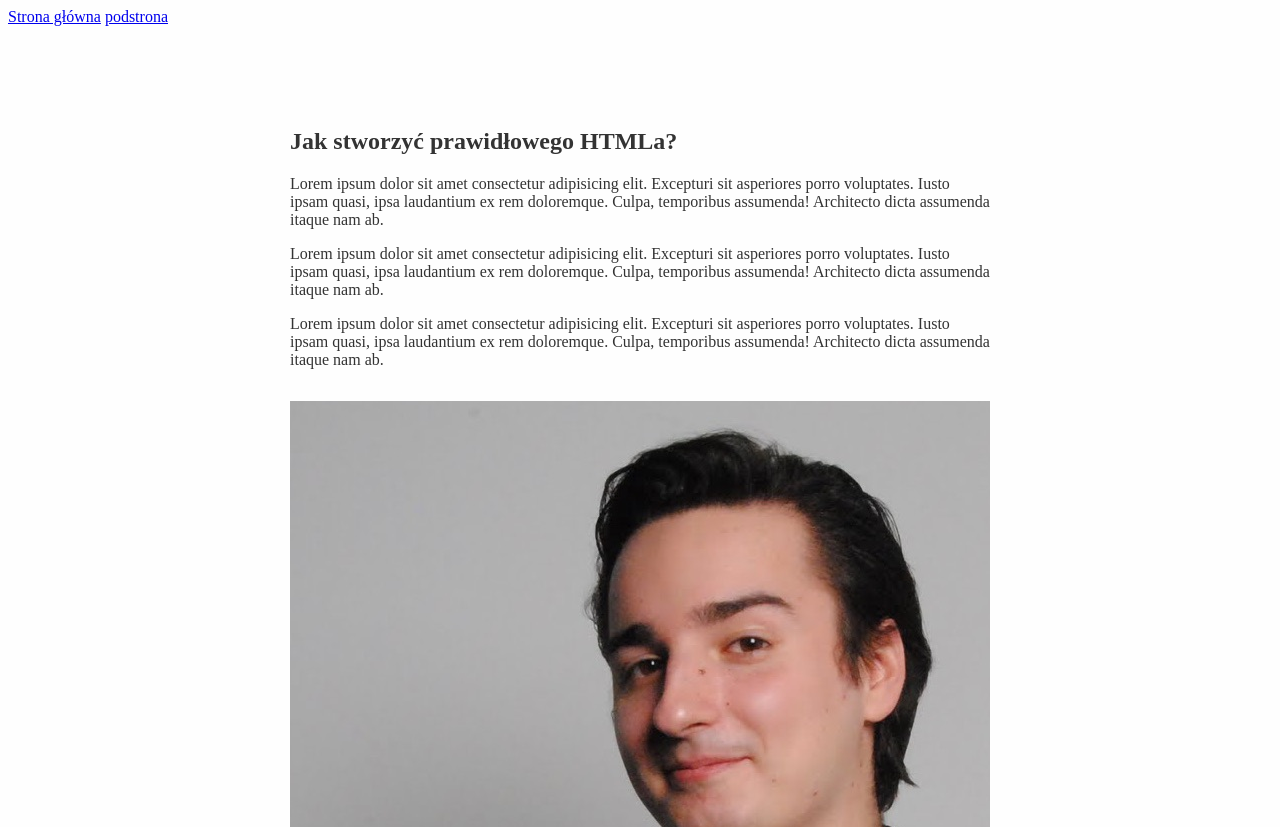
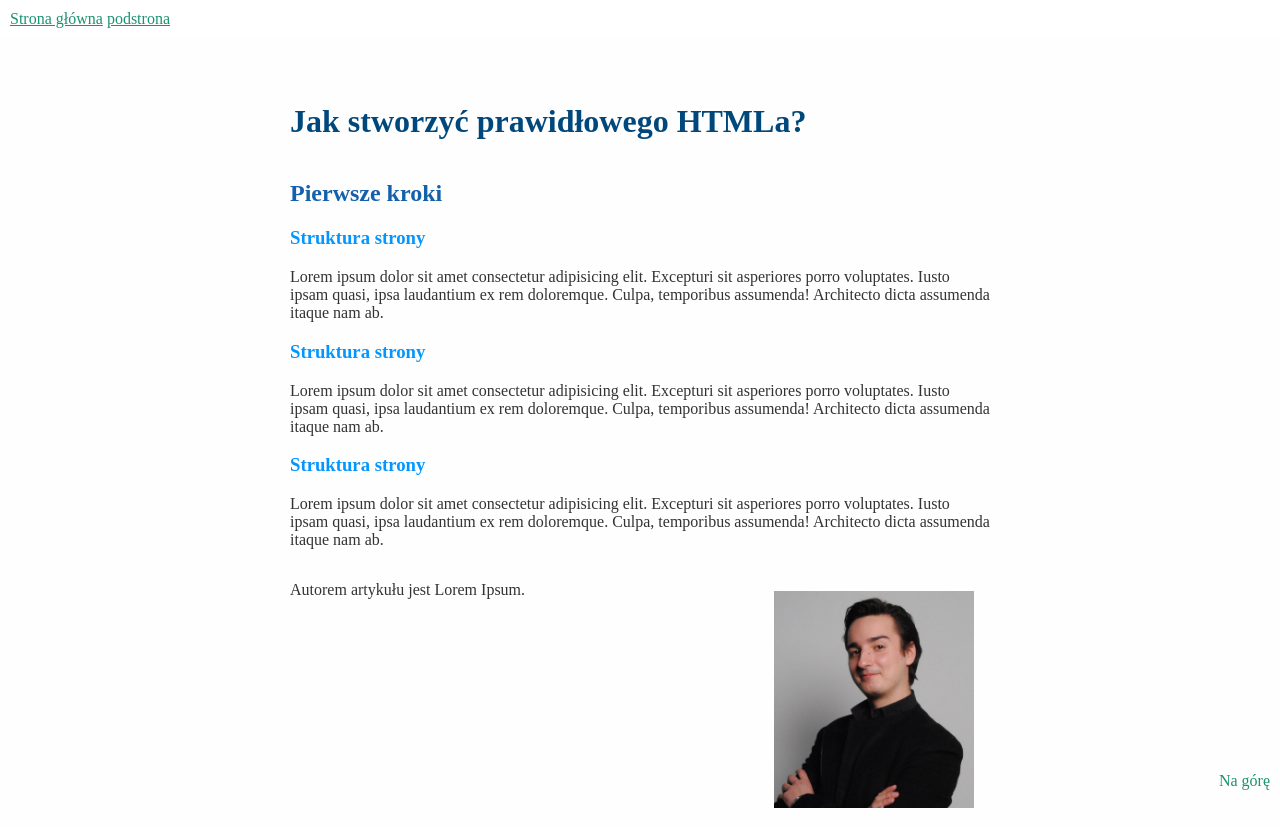
Before and after one commit to matlesz/homepage, a plain HTML site: page podstrona.html in a window 1280 px wide. Shown: the top 827 px of the page. Drawn offline with Linux system fonts and the light colour scheme.

Commit message:
BEM refacotring of  second page

```diff
--- a/podstrona.html
+++ b/podstrona.html
@@ -7,28 +7,39 @@
     <title>Document</title>
     <link href="style.css" rel="stylesheet" type="text/css">
 </head>
+
 <body>
-    <header>
-        <a class="link" href="index.html">Strona główna</a>
-        <a class="link" href="podstrona.html">podstrona</a>
+    <header class="navigation">
+        <a class="navigation__link" href="index.html">Strona główna</a>
+        <a class="navigation__link" href="podstrona.html">podstrona</a>
 		</header>
 
-    <main class="main">
-			<article>
-				<header class="mainHeader">
+    <main id="top" class="main">
+		<header class="main__header">
 			<h1>Jak stworzyć prawidłowego HTMLa?</h1>
 		</header>
-				<p class="paragraph">
+		<article class="htmlCreation">
+			<h2 class="htmlCreation__header">Pierwsze kroki</h2>
+			<p class="htmlCreation__paragraph">
+				<h3 class="htmlCreation__thirdHeader">
+					Struktura strony
+				</h3>
 				Lorem ipsum dolor sit amet consectetur adipisicing elit. Excepturi sit asperiores porro voluptates. Iusto ipsam quasi, ipsa laudantium ex rem doloremque. Culpa, temporibus assumenda! Architecto dicta assumenda itaque nam ab.
 			</p>
-				<p class="paragraph">
+			<p class="htmlCreation__paragraph">
+				<h3 class="htmlCreation__thirdHeader">
+					Struktura strony
+				</h3>
 				Lorem ipsum dolor sit amet consectetur adipisicing elit. Excepturi sit asperiores porro voluptates. Iusto ipsam quasi, ipsa laudantium ex rem doloremque. Culpa, temporibus assumenda! Architecto dicta assumenda itaque nam ab.
 			</p>
-				<p class="paragraph">
+			<p class="htmlCreation__paragraph">
+				<h3 class="htmlCreation__thirdHeader">
+					Struktura strony
+				</h3>
 				Lorem ipsum dolor sit amet consectetur adipisicing elit. Excepturi sit asperiores porro voluptates. Iusto ipsam quasi, ipsa laudantium ex rem doloremque. Culpa, temporibus assumenda! Architecto dicta assumenda itaque nam ab.
 			</p>
 			<footer>
-					<img src="images/profilowe.jpg" alt="Zdjęcie autora" class="image"/>
+				<img src="images/profilowe.jpg" alt="Zdjęcie autora" class="footer__image"/>
 				Autorem artykułu jest Lorem Ipsum.
 				</footer>
 			</article>
@@ -36,6 +47,9 @@
 
 	<footer>
 		Strona domowa Mateusz Leszkiewicza. Wszystkie treścisą efektem uczestnictwa w kursie WTF - co ten frontend?
+		<a href="#top" class="footer__top">Na górę</a>
 	</footer>
+
 </body>
+
 </html>
--- a/style.css
+++ b/style.css
@@ -30,6 +30,7 @@ body {
 	margin: 32px auto;
 	padding-top: 50px;
 }
+
 .about {
 	overflow: hidden;
 }
@@ -81,7 +82,6 @@ body {
 }
 .diary__paragraph {
 	color: rgb(3, 3, 3);
-	padding: 16px;
 	margin: 0 16px 0 20px;
 }
 .diary__image {
@@ -100,6 +100,20 @@ body {
 .diary__link {
 	color: #1A936F;
 }
+.htmlCreation {
+	clear: both;
+}
+.htmlCreation__header {
+	color: #1460aa;
+}
+.htmlCreation__paragraph {
+	color: rgb(3, 3, 3);
+	margin: 0 16px 0 20px;
+}
+.htmlCreation__thirdHeader {
+	color: #0496FF;
+	text-decoration: none;
+}
 
 footer {
 	width: 100%;
@@ -107,6 +121,15 @@ footer {
 	min-width: 500px;
 	overflow: scroll;
 	margin: 32px auto;
+}
+
+.footer__image {
+	width: 100%;
+	max-width: 200px;
+	display: block;
+	float: right;
+	margin: 10px 16px 16px 16px;
+	box-sizing: border-box;
 }
 .footer__top {
 	position: fixed;
```
Also changed, not shown: index.html (+19 -14 lines). Lines whose indentation alone changed are shown as unchanged.
